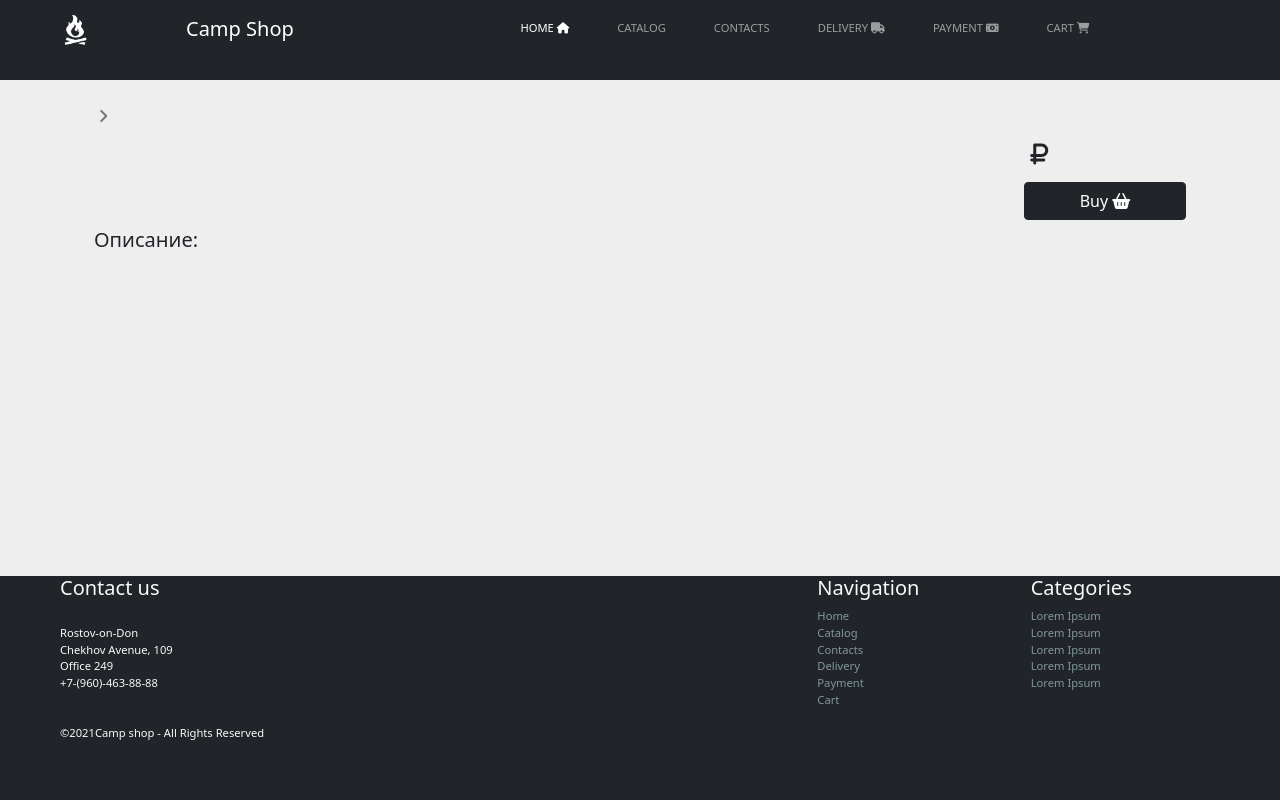
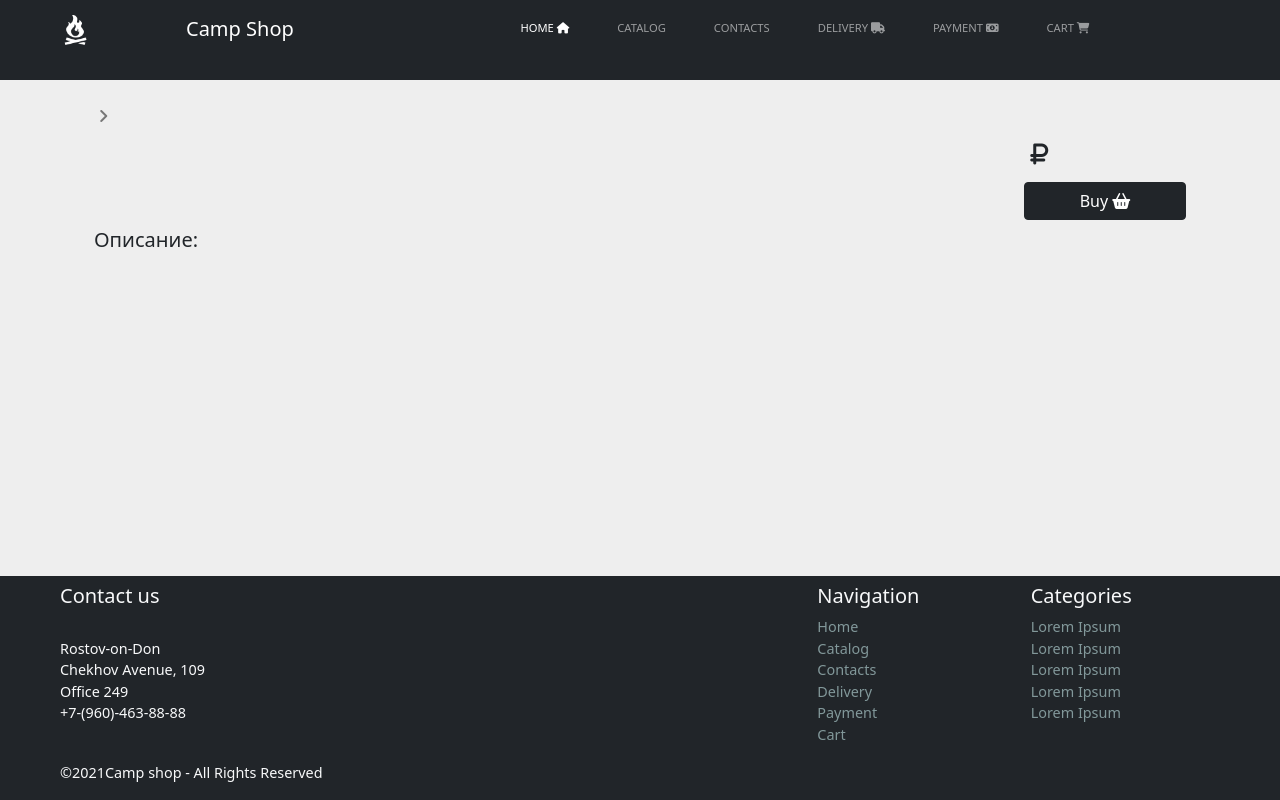
Before and after one commit to RudnevDanil/react_shop, a React (Create React App) app: page /item in a window 1280 px wide. Built offline with nearby package versions, Linux system fonts and the light colour scheme.

Commit message:
update footer

```diff
--- a/src/App.js
+++ b/src/App.js
@@ -19,7 +19,7 @@ import Item from "./components/pages/Item";
 function App() {
   return (
     <div className="App">
-      <div style={{height: "10vh"}}><Navbar/></div>
+      <div style={{height: "10vh", fontSize: "0.7rem"}}><Navbar/></div>
       <div style={{minHeight: "62vh", backgroundColor:"#eee"}}>
           <Switch>
               <Route exact path="/" component={Home}/>
@@ -33,7 +33,7 @@ function App() {
               <Route component={PageNotFound}/>
           </Switch>
       </div>
-      <div style={{height: "28vh", fontSize: "0.7rem"}}><Footer /></div>
+      <div style={{height: "28vh", fontSize: "0.9rem"}}><Footer /></div>
     </div>
   );
 }
--- a/src/components/Footer/Footer.js
+++ b/src/components/Footer/Footer.js
@@ -4,7 +4,7 @@ import {Link} from "react-router-dom";
 
 export default function Footer() {
     return (
-        <div style={{height: "100%"}} className='container-fluid bg-dark text-light'>
+        <div style={{height: "100%"}} className='container-fluid bg-dark text-light pt-2'>
             <div className='row'>
                 <div className='col-sm ms-5'>
                     <h5>Contact us</h5>
```
